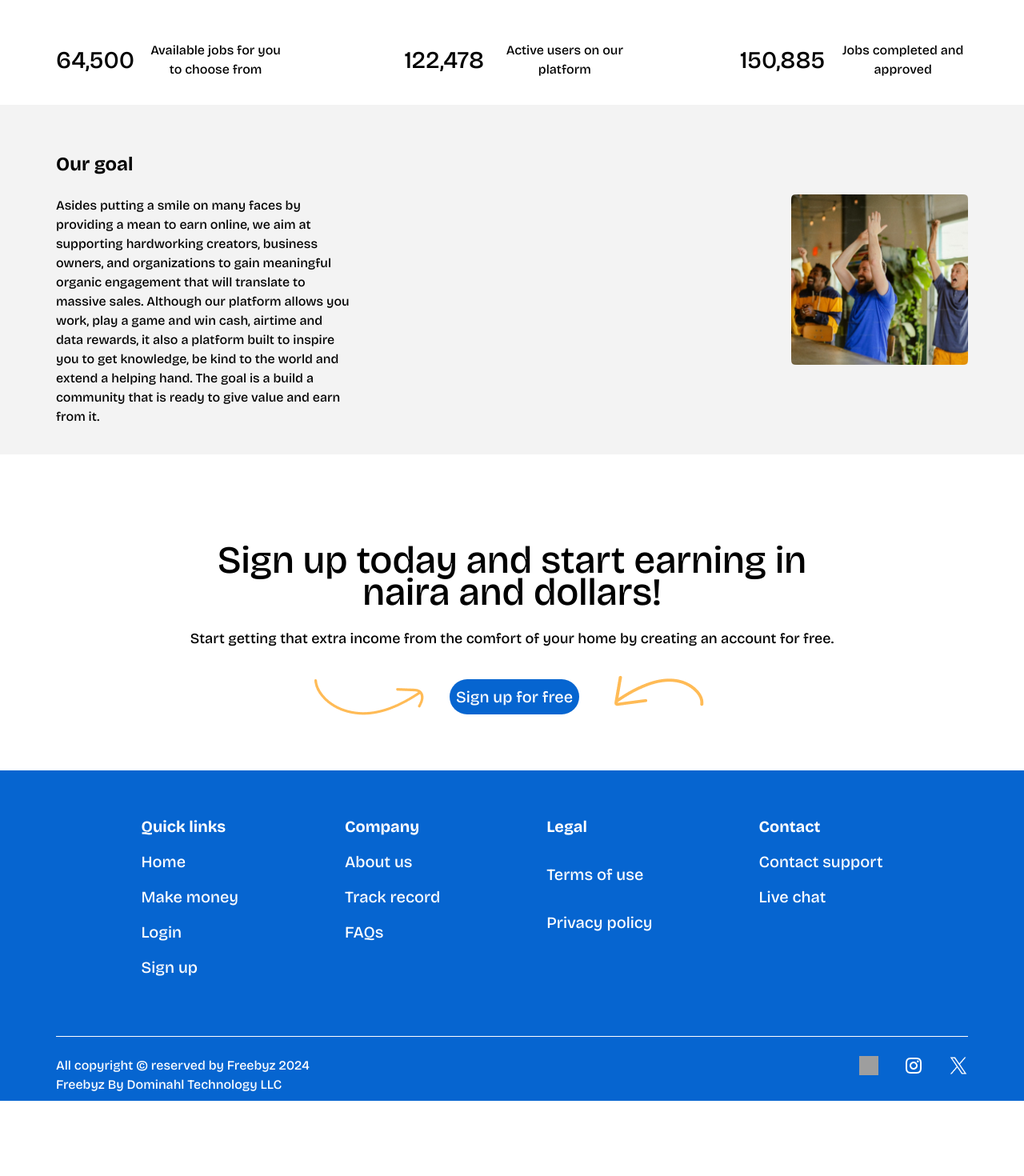
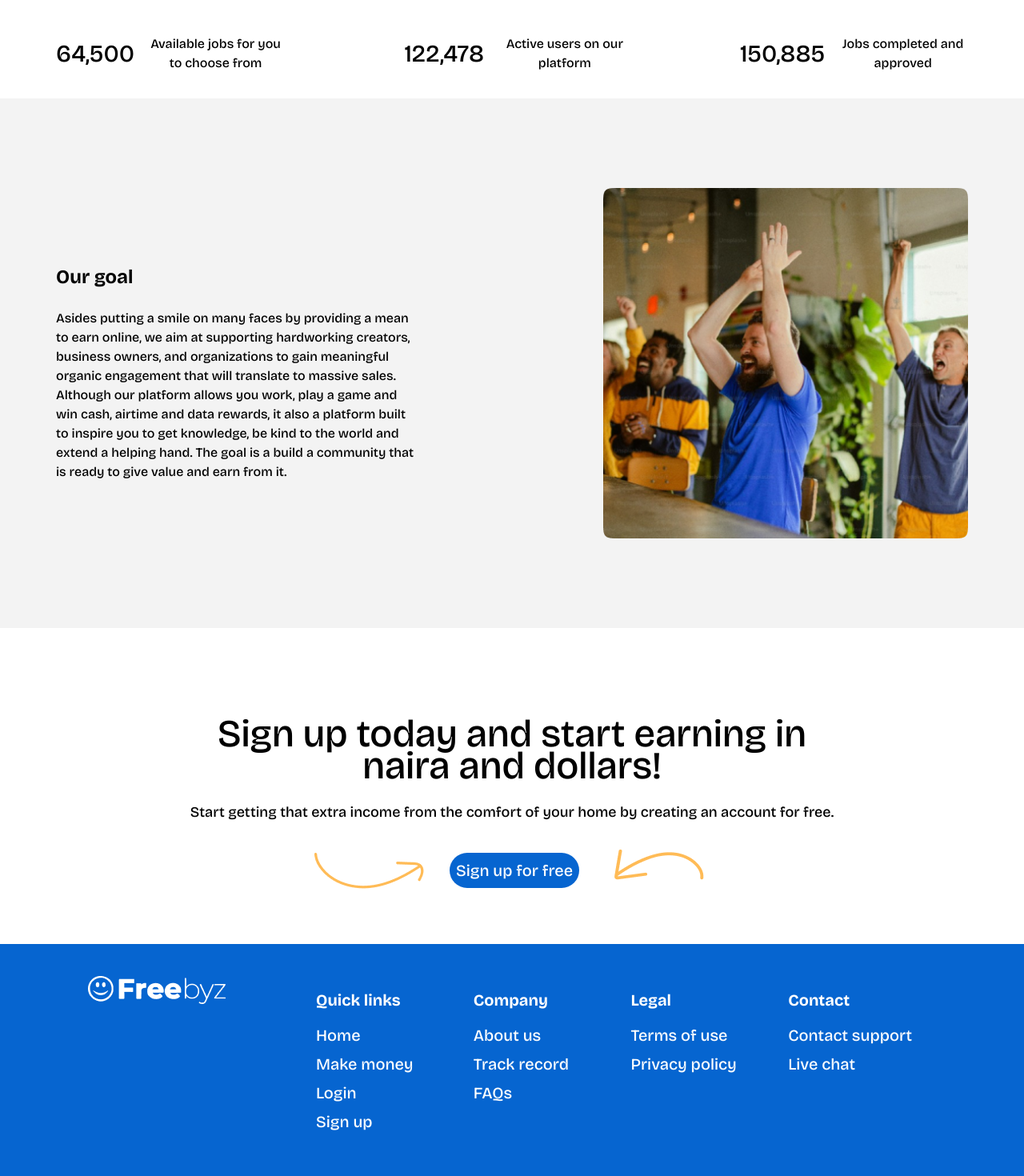
Before and after one commit to solotobby/gamification_fe, a React (Vite) app: page /about-us in a window 1280 px wide. Shown: the part 1080-2550 px from the top of the page at 80% size. Before the commit the page ends 2456 px from the top, so only its background shows below. Built offline with nearby package versions, Linux system fonts and the light colour scheme; grey boxes are pictures that could not be loaded.

Commit message:
Finala touches to the UI

```diff
--- a/src/components/landing-page/AboutUs.jsx
+++ b/src/components/landing-page/AboutUs.jsx
@@ -6,13 +6,13 @@ const AboutUs = () => {
             <div>
                     <div className="container">
                         <div className="flex flex-col items-center justify-between text-xl md:flex md:flex-row md:items-start md:justify-between md:text-sm">
-                            <h1 className="mt-20 text-4xl font-medium leading-10 w-fit md:text-3xl">We are making it easy for you to make money legitimately. </h1>
-                            <p className="mt-20 text-sm">Freebyz is an affiliate marketing and remote jobs portal by Dominahl Technology LLC.
+                            <h1 className="mt-20 text-4xl font-medium leading-10 md:text-3xl md:w-[45%] w-full">We are making it easy for you to make money legitimately. </h1>
+                            <p className="mt-20 text-sm md:w-[45%] w-full">Freebyz is an affiliate marketing and remote jobs portal by Dominahl Technology LLC.
                             Freebyz is a project borne out of our keen passion to connect small and medium scale businesses,
                             creators and entrepreneurs globally with online workers who will work and earn money online legitimately.</p>
                     </div>
 
-                    <div className="flex justify-center gap-6 mt-8">
+                    <div className="flex justify-between gap-6 mt-8">
                         <img src="/images/keyboard.png" alt="keyboard-image" />
 
                         <img src="/images/keyboard2.png" alt="keyboard-image2" className="hidden md:block" />
--- a/src/components/landing-page/ContactUs.jsx
+++ b/src/components/landing-page/ContactUs.jsx
@@ -14,15 +14,15 @@ const ContactUs = () => {
         <div className="container mt-8 ">
             <h1 className="mt-8 text-4xl font-medium leading-10 text-center">Contact our friendly team</h1>
             <p className='mb-8 text-center'>Get in touch and let’s see how we can help you.</p>
-            <div className='flex flex-col items-center justify-between md:flex-row'>
-                <div className='p-5 mb-4 border border-gray-500 md:mb-0 md:mr-4'>
+            <div className='relative grid w-3/4 grid-cols-1 gap-12 mx-auto md:grid-cols-2'>
+                <div className='w-full h-full p-5 border border-gray-500 shrink-0'>
                     <img src="/images/mail-icon.png" alt="mail-icon" className='mb-12' />
                     <h2>Contact support</h2>
                     <h3>We would love to attend to your needs and concern. Just send us a mail.</h3>
                     <p>Send us an email</p>
                 </div>
-                <p className="mb-4 md:mb-0">or</p>
-                <div className='p-5 border border-gray-500'>
+                <p className="absolute mb-4 -translate-x-1/2 -translate-y-1/2 md:mb-0 top-1/2 left-1/2">or</p>
+                <div className='w-full h-full p-5 border border-gray-500 shrink-0'>
                     <img src="/images/chat-con.png" alt="chat-icon" className='mb-12' />
                     <h2>Live chat</h2>
                     <h3>Start a chat here and someone from the team would be in touch with to you.</h3>
--- a/src/components/landing-page/Footer.jsx
+++ b/src/components/landing-page/Footer.jsx
@@ -12,35 +12,47 @@ const Footer = () => {
                     <img className="w-16 md:w-auto" src="/images/arrow2.png" alt="right-arrow" />
                 </span>
             </div>
-            <div className="mt-8 bg-customBlue">
-            <div className="container flex flex-wrap justify-around p-10">
+            <div className="pb-10 mt-8 bg-customBlue">
+                <div className="container flex flex-wrap justify-around gap-5 p-10">
+
+                    <div className="w-full lg:w-1/4 shrink-0 ">
+                        <img src="/images/Freebyz-logo-white.png" alt="freebyz-logo"/>
+                    </div>
+                  <div className="grid grid-cols-2 gap-10 lg:flex-grow lg:grid-cols-4 lg:gap-3">
                     <div className="text-sm text-white md:text-xl">
                             <h1 className="my-4 font-bold">Quick links</h1>
-                    <p className="my-4">Home</p>
-                    <p className="my-4">Make money</p>
-                    <p className="my-4">Login</p>
-                    <p className="my-4">Sign up</p>
+                            <div className="flex flex-col gap-2">
+                                <p >Home</p>
+                                <p >Make money</p>
+                                <p >Login</p>
+                                <p >Sign up</p>
+                            </div>
                         </div>
 
                         <div className="text-sm text-white md:text-xl">
                             <h1 className="my-4 font-bold">Company</h1>
-                    <Link to='/about-us' className="my-4">About us</Link>
-                    <p className="my-4">Track record</p>
-                    <Link to='/contact-us' className="my-4">FAQs</Link>
+                            <div className="flex flex-col gap-2">
+                                <Link to='/about-us' >About us</Link>
+                                <p >Track record</p>
+                                <Link to='/contact-us' >FAQs</Link>
+                            </div>
                         </div>
 
                         <div className="text-sm text-white md:text-xl">
                             <h1 className="my-4 font-bold">Legal</h1>
-                    <div className="flex flex-col">
-                        <Link to='/terms-of-use' className="my-4">Terms of use</Link>
-                        <Link to='/privacy-policy' className="my-4">Privacy policy</Link>
+                            <div className="flex flex-col gap-2">
+                                <Link to='/terms-of-use' >Terms of use</Link>
+                                <Link to='/privacy-policy' >Privacy policy</Link>
                             </div>
                         </div>
 
                         <div className="text-sm text-white md:text-xl">
                             <h1 className="my-4 font-bold">Contact</h1>
-                    <p className="my-4">Contact support</p>
-                    <p className="my-4">Live chat</p>
+                            <div className="flex flex-col gap-2">
+                                <p>Contact support</p>
+                                <p>Live chat</p>
+                            </div>
+                        </div>
                   </div>
                 </div>
 
@@ -52,9 +64,9 @@ const Footer = () => {
                         <p>Freebyz By Dominahl Technology LLC</p>
                     </div>
                     <div className="flex gap-4 pb-8 md:gap-8">
-                        <img src="/images/freebyz-facebook.png" alt="facebook-icon" className="w-6" />
-                        <img src="/images/freebyz-ig.png" alt="instagram-icon" className="w-6" />
-                        <img src="/images/freebyz-x.png" alt="twitter-icon" className="w-6" />
+                        <img src="/images/freebyz-facebook.png" alt="facebook-icon" className="w-4 h-4" />
+                        <img src="/images/freebyz-ig.png" alt="instagram-icon" className="w-4 h-4" />
+                        <img src="/images/freebyz-x.png" alt="twitter-icon" className="w-4 h-4" />
                     </div>
                 </div>
             </div>
--- a/src/components/landing-page/OurGoal.jsx
+++ b/src/components/landing-page/OurGoal.jsx
@@ -2,10 +2,10 @@ const OurGoal = () => {
     return (
         <div className="my-8">
             <div className="my-8 bg-customGray">
-                <div className="container flex flex-col md:flex-row">
-                    <div className="flex flex-col justify-center items-left md:items-start">
+                <div className="container flex flex-col justify-between md:flex-row">
+                    <div className="flex flex-col justify-center items-left md:items-start md:w-[40%] w-full shrink-0">
                         <h1 className="pt-6 mb-6 text-2xl font-bold text-left">Our goal</h1>
-                        <p className="w-full px-4 md:w-2/5 md:px-0">
+                        <p className="w-full">
                             Asides putting a smile on many faces by providing a mean to earn online, we aim at supporting hardworking creators,
                             business owners, and organizations to gain meaningful organic engagement that will translate to massive sales.
                             Although our platform allows you work, play a game and win cash, airtime and data rewards,
@@ -13,7 +13,7 @@ const OurGoal = () => {
                             The goal is a build a community that is ready to give value and earn from it.
                         </p>
                     </div>
-                    <div className="w-full py-8 my-8 md:w-4/5 md:py-20">
+                    <div className="w-full py-8 my-8 md:py-20 md:w-[40%] shrink-0">
                         <img src="/images/Clapping.png" alt="ourgoal-image" className="w-full h-auto" />
                     </div>
                 </div>
--- a/src/components/landing-page/TrustUs.jsx
+++ b/src/components/landing-page/TrustUs.jsx
@@ -25,10 +25,10 @@ const TrustUs = () => {
                 </div>
 
                 <div className="flex justify-center gap-2 md:gap-4">
-                    <button className={`rounded-full p-1 md:p-1`} onClick={handlePrevious}>
+                    <button className={`rounded-full p-1 md:p-1 border-2 border-transparent transition-all duration-200 hover:border-white`} onClick={handlePrevious}>
                         <img src="/images/testimonial-left-button.png" alt="left-button" className="w-6 h-6 md:w-8 md:h-8" />
                     </button>
-                    <button className={`rounded-full p-1 md:p-1`} onClick={handleNext}>
+                    <button className={`rounded-full p-1 md:p-1 border-2 border-transparent transition-all duration-200 hover:border-white`} onClick={handleNext}>
                         <img src="/images/testimonial-right-button.png" alt="right-button" className="w-6 h-6 md:w-8 md:h-8" />
                     </button>
                 </div>
```
Also changed, not shown: public/images/testimonial-left-button.png (added), public/images/testimonial-right-button.png (added). Lines whose indentation alone changed are shown as unchanged.
